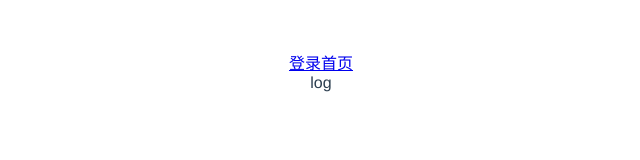
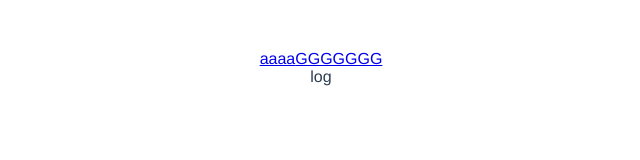
Before and after one commit to 1602897363/vue3-RMS, a Vue app: page /#/login in a window 1280 px wide. Shown: the top 160 px of the page, without its empty margins (319-959 px from the left). Built offline with nearby package versions, Linux system fonts and the light colour scheme; the HTML template or start-up script is replaced by a standard one.

Commit message:
docs(file): changesome

```diff
--- a/src/App.vue
+++ b/src/App.vue
@@ -1,7 +1,7 @@
 <template>
   <div class="app">
-    <router-link to="/login">登录</router-link>
-    <router-link to="/main">首页</router-link>
+    <router-link to="/login">aaaa</router-link>
+    <router-link to="/main">GGGGGGG</router-link>
     <router-view></router-view>
   </div>
 </template>
```
